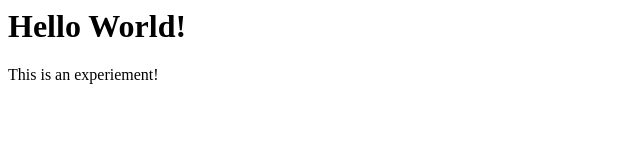
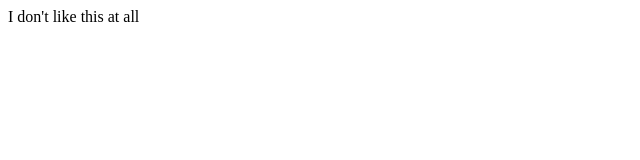
Before and after one commit to smason03/smason03.github.io, a plain HTML site: page index.html in a window 1280 px wide. Shown: the whole page, without its empty margins (0-640 px from the left). Drawn offline with Linux system fonts and the light colour scheme.

Commit message:
Made another change

```diff
--- a/index.html
+++ b/index.html
@@ -1,5 +1,3 @@
 <html>
-
-<h1> Hello World! </h1>
-This is an experiement!
- </html>
+I don't like this at all
+</html>
```
